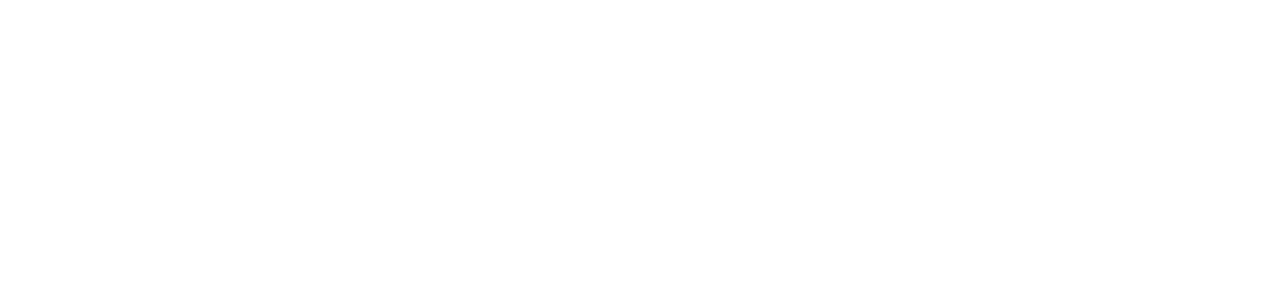
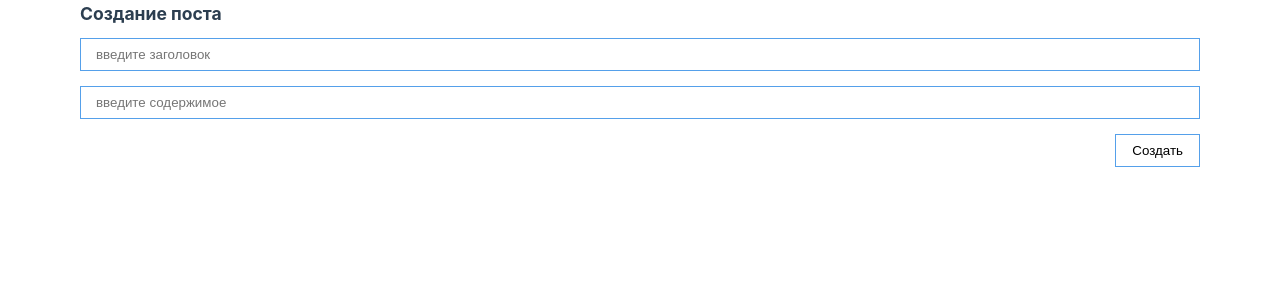
Before and after one commit to zaynlannister/blog, a Vue app: page / in a window 1280 px wide. Shown: the top 300 px of the page. Built offline with nearby package versions, Linux system fonts and the light colour scheme.

Commit message:
add header & install sass

```diff
--- a/package.json
+++ b/package.json
@@ -21,6 +21,8 @@
     "eslint": "^8.22.0",
     "eslint-plugin-vue": "^9.3.0",
     "npm-run-all": "^4.1.5",
+    "sass": "^1.56.1",
+    "sass-loader": "^13.1.0",
     "typescript": "~4.7.4",
     "vite": "^3.1.8",
     "vue-tsc": "^1.0.8"
--- a/src/App.vue
+++ b/src/App.vue
@@ -1,6 +1,11 @@
 <template>
-  <div>
-
+  <div class="app">
+    <h3>Создание поста</h3>
+    <div class="app__action">
+      <input class="input" type="text" placeholder="введите заголовок">
+      <input class="input app__action-inp" type="text" placeholder="введите содержимое">
+      <button class="btn app__action-btn">Создать</button>
+    </div>
   </div>
 </template>
 
@@ -10,6 +15,50 @@
 }
 </script>
 
-<style scoped>
+<style scoped lang="scss">
+  .app {
+    width: 1120px;
+    margin: 0 auto;
 
+    &__action {
+      display: flex;
+      flex-direction: column;
+      padding: 10px 0;
+
+      &-inp {
+        margin: 15px 0;
+      }
+
+      &-btn {
+        align-self: flex-end;
+      }
+    }
+  }
+
+  .input {
+    outline: none;
+    border: none;
+    border: 1px solid #55a0ea;
+    padding: 8px 15px;
+    transition: 120ms all;
+
+    &:focus {
+      box-shadow: 0px 0px 14px 2px rgba(85, 160, 234, 0.2);
+    }
+  }
+
+  .btn {
+    cursor: pointer;
+    outline: none;
+    border: none;
+    border: 1px solid #55a0ea;
+    background-color: #ffff;
+    padding: 8px 16px;
+    transition: 120ms all;
+
+    &:hover {
+      color: #ffff;
+      background-color: #55a0ea;
+    }
+  }
 </style>
```
Also changed, not shown: 1 other file (tests, documents, lock files or other folders).
